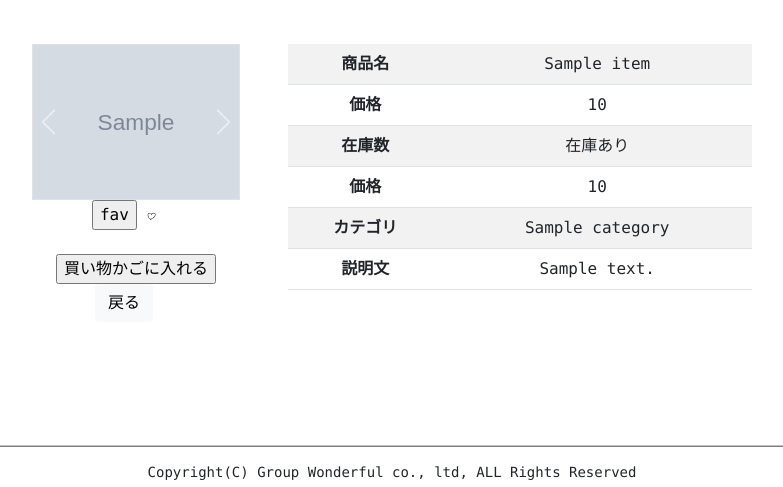
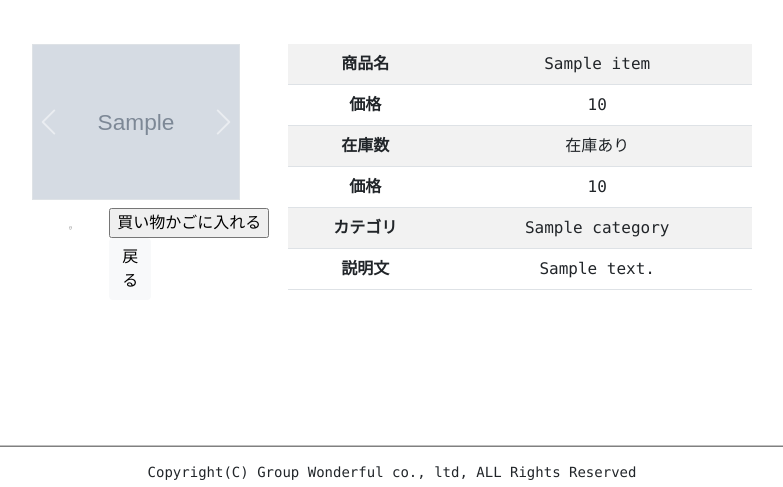
Before and after one commit to VSakuya/WonderfulProject, a Spring Boot app: page /client/item/detail/1 in a window 1280 px wide. Shown: the part 313-800 px from the top of the page, without its empty margins (248-1031 px from the left). Run offline with Spring Boot 4, Linux system fonts and the light colour scheme; tables that the repository leaves empty hold one stand-in row (values such as "Sample post"); grey boxes marked "Sample" are stand-in pictures.

Commit message:
商品詳細ページ ９０％ ログインチェック

```diff
--- a/src/main/java/jp/co/sss/shop/controller/client/item/ClientItemShowController.java
+++ b/src/main/java/jp/co/sss/shop/controller/client/item/ClientItemShowController.java
@@ -93,8 +93,8 @@ public class ClientItemShowController {
 	    	Integer userId  = userBean.getId();
 	    	User users = userRepository.findByIdAndDeleteFlag(userId, 0);
 	    	List<Favorite> favorite = favoriteRepository.findByUser(users);
-	    	model.addAttribute("favorite", favorite);
-
+	    	Boolean isFavorite = favorite.size() > 0 ? true : false;
+	    	model.addAttribute("isFavorite", isFavorite);
 		}
 		model.addAttribute("item", item);
 		return"client/item/detail";
--- a/src/main/java/jp/co/sss/shop/repository/FavoriteRepository.java
+++ b/src/main/java/jp/co/sss/shop/repository/FavoriteRepository.java
@@ -18,7 +18,7 @@ import jp.co.sss.shop.entity.User;
 @Repository
 public interface FavoriteRepository extends JpaRepository<Favorite, Integer> {
 	List<Favorite> findByUser(User user);
-    Favorite findByItemAndUser(Item item, User user);
+    List<Favorite> findByItemAndUser(Item item, User user);
 
     List<Favorite> findByItemAndUser(Integer Id, Integer userId);
 
--- a/src/main/resources/static/css/stylesheet_client.css
+++ b/src/main/resources/static/css/stylesheet_client.css
@@ -87,6 +87,11 @@ label{
 .snap-top{
     top: 0;
     left: 0;
+}
+
+.icon-img{
+    max-width: 100%;
+    max-height: 100%;
 }
 
 /* header elements */
--- a/src/main/resources/templates/client/item/detail.html
+++ b/src/main/resources/templates/client/item/detail.html
@@ -39,16 +39,18 @@
 						<span class="visually-hidden">Next</span>
 					</button>
 				</div>
-
+				<h1 th:text="${isFavorite}"></h1>
 				<div class="row container-fluid">
-
-					<form th:action="@{/client/favorite/switch}" , method="post">
-						<input type="hidden" name="id" th:value="${item.id}">
-						<input type="submit" value="fav" class="send_button" />
-						<span th:text="${param['favorite']}"></span>
-						<img th:src="@{/static/images/web_images/button/like1_i .png}" width="7%" />
-					</form>
-					<div class="detail_button_area mt-4">
+					<div class="col-4">
+						<form th:action="@{/client/favorite/switch}" method="post">
+							<input type="hidden" name="id" th:value="${item.id}">
+							<button type="submit" class="btn">
+								<img th:unless="${isFavorite}" th:src="@{/static/images/web_images/button/like1_i.png}" class="icon-img"/>
+								<img th:if="${isFavorite}" th:src="@{/static/images/web_images/button/like3_i.png}" class="icon-img"/>
+							</button>
+						</form>
+					</div>
+					<div class="col-4">
 						<form th:action="@{/client/basket/add}" , method="post">
 							<input type="hidden" name="id" th:value="${item.id}">
 							<input type="submit" value="買い物かごに入れる" class="send_button" />
```
Also changed, not shown: src/main/java/jp/co/sss/shop/controller/client/favorite/ClientFavoriteController.java (+9 -2 lines), src/main/resources/static/images/web_images/button/like1_i.png (renamed from src/main/resources/static/images/web_images/button/like1_i .png).
